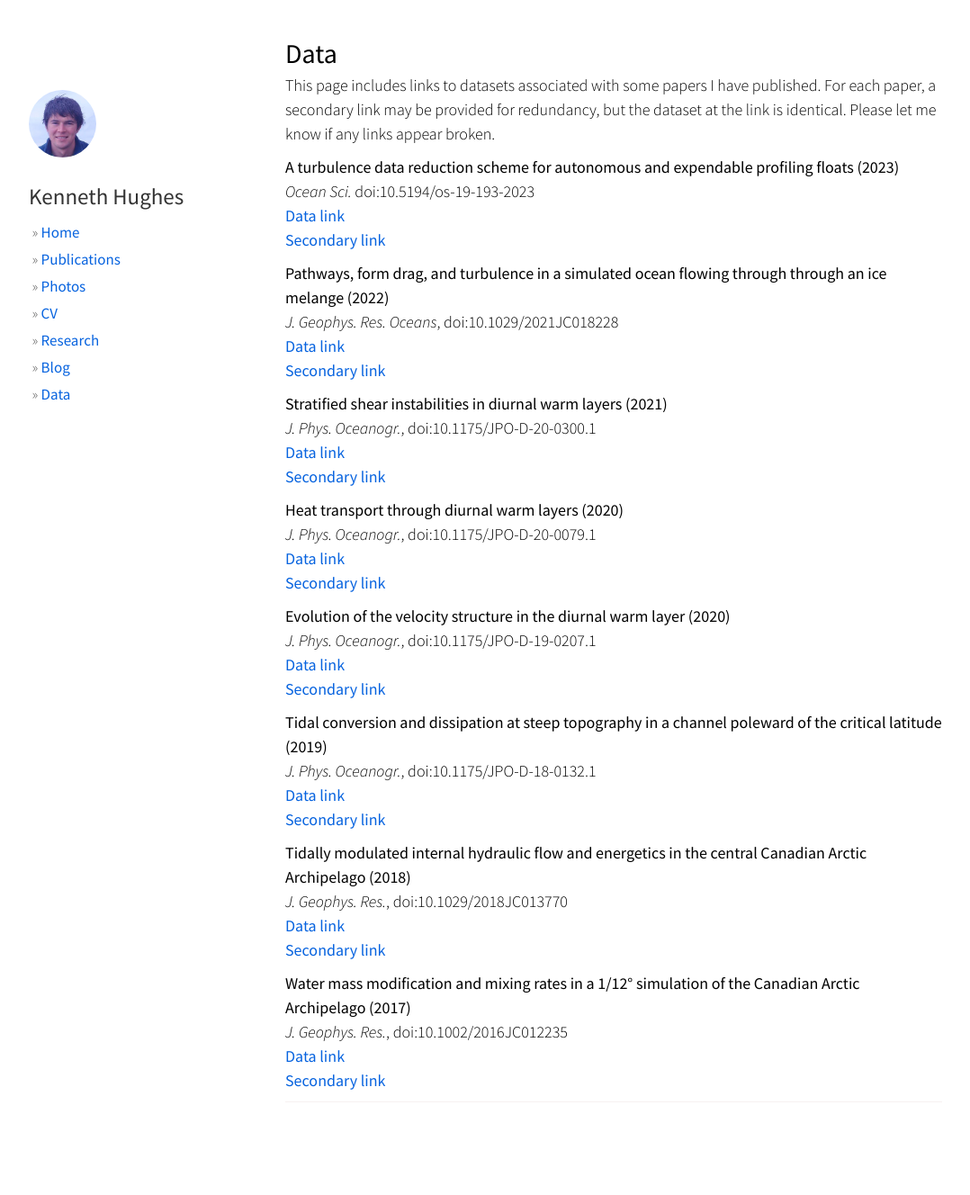
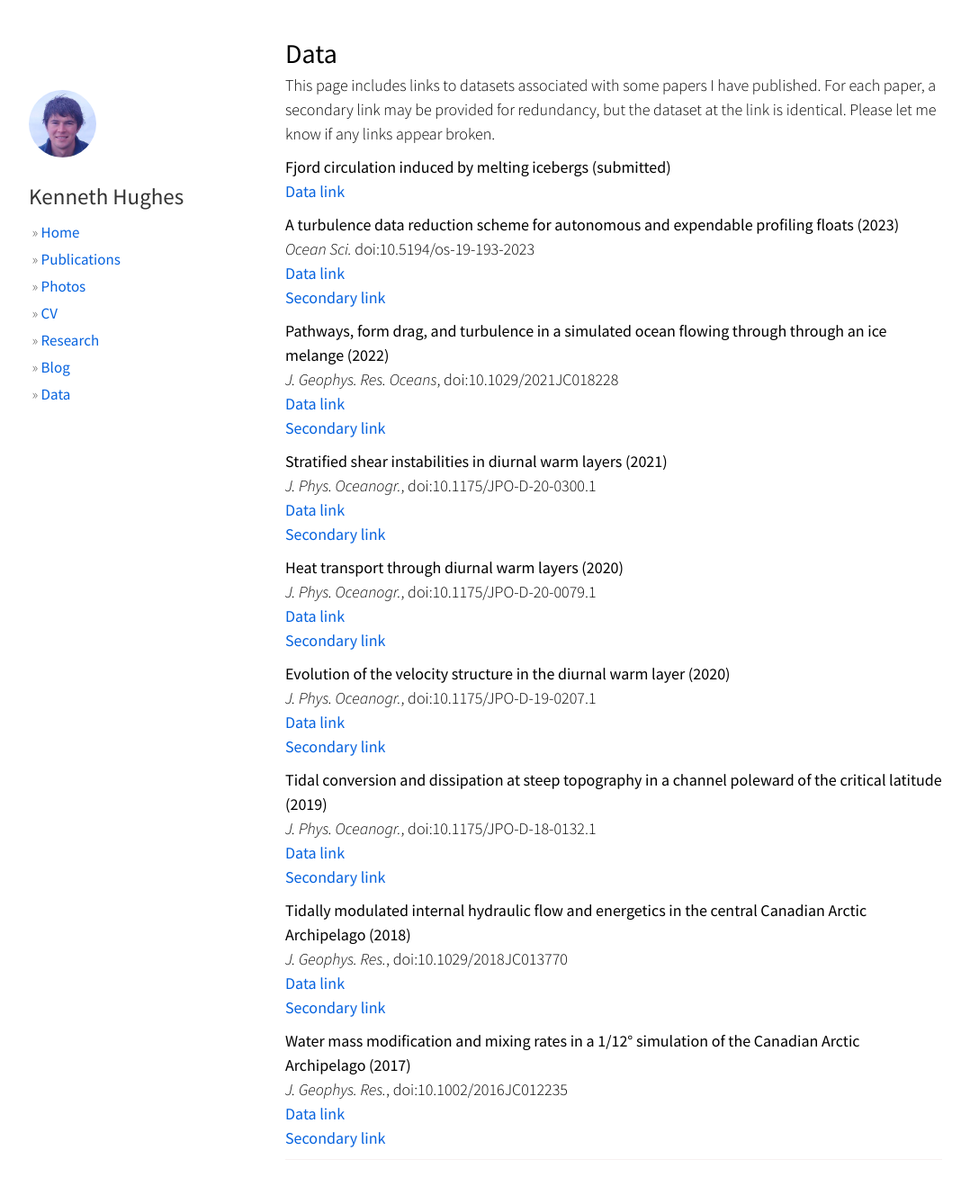
Before and after one commit to hugke729/hugke729.github.io, a Jekyll site: the page built from data/index.md, in a window 1280 px wide and 1342 px high. Shown: the top 1328 px of the window at 90% size, without its empty margins (53-1131 px from the left). Built offline with Jekyll 4.4.1, drawn with Linux system fonts in a browser that asks for light colours; nearby versions of some CDN libraries.

Commit message:
Add link for melt circulation paper

```diff
--- a/data/index.md
+++ b/data/index.md
@@ -8,6 +8,9 @@ css: publications
 ## Data
 
 This page includes links to datasets associated with some papers I have published. For each paper, a secondary link may be provided for redundancy, but the dataset at the link is identical. Please let me know if any links appear broken.
+
+__Fjord circulation induced by melting icebergs (submitted)__
+[Data link][melt_circ_link1]
 
 __A turbulence data reduction scheme for autonomous and expendable profiling floats (2023)__
 *Ocean Sci.* doi:10.5194/os-19-193-2023
```
Also changed, not shown: other parts of data/index.md (+1 -0 lines).
